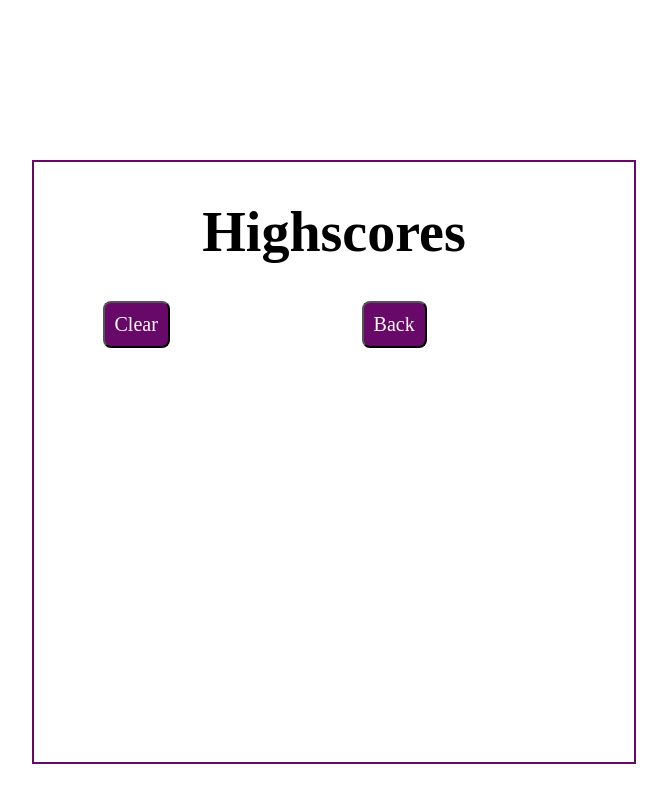
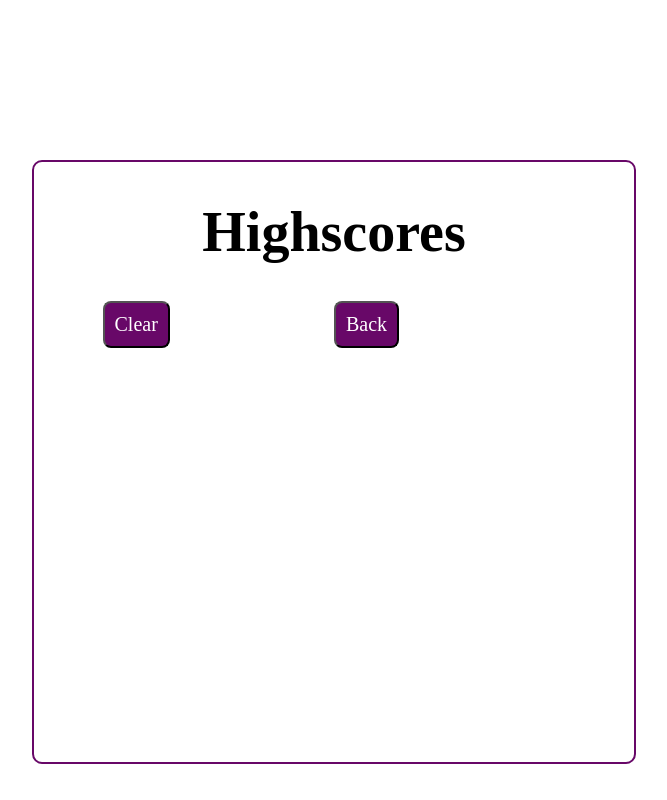
Before and after one commit to mcfoote/JS-code-quiz-web-APIs, a plain HTML site: page assets/html/Scores.html in a window 1280 px wide. Shown: the whole page, without its empty margins (352-1019 px from the left). Drawn offline with Linux system fonts and the light colour scheme.

Commit message:
finishing touches.

```diff
--- a/assets/css/style.css
+++ b/assets/css/style.css
@@ -6,6 +6,7 @@
 
 #gameWindow {
 
+    border-radius: 10px;
     border: 2px solid rgb(104, 8, 104);
     position: absolute;
     left: 30%;
@@ -17,6 +18,7 @@
 
 #wrapper {
 
+    border-radius: 10px;
     border: 2px solid rgb(104, 8, 104);
     position: absolute;
     left: 30%;
@@ -34,6 +36,7 @@ p {
 
 #timer {
 
+    border-radius: 10px;
     color: white;
     background-color: rgb(104, 8, 104);
     margin-left: 33%;
@@ -62,7 +65,7 @@ p {
     padding: 10px;
     font-size: 20px;
     top: 30%;
-    left: 55%;
+    left: 50%;
     width: auto;
     text-align: center;
     text-decoration: none;
```
